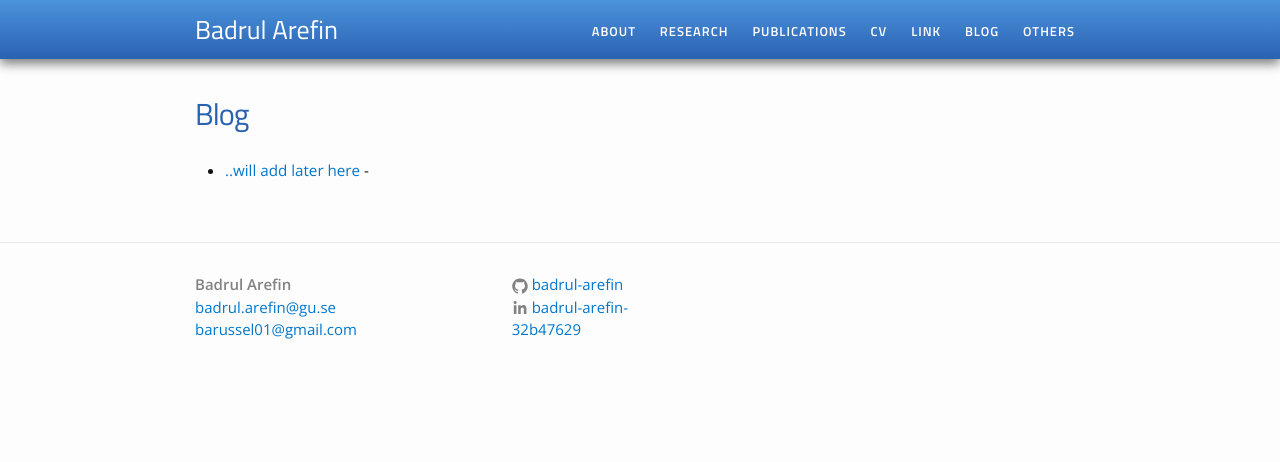
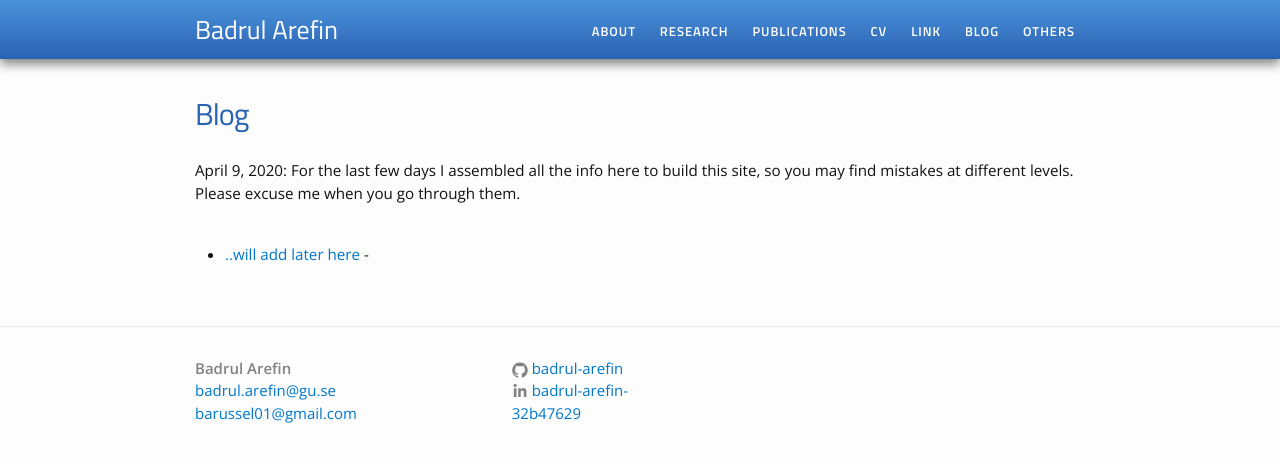
Before and after one commit to Badrul-Arefin/badrul-arefin.github.io, a Jekyll site: the page built from blog.md, in a window 1280 px wide. Shown: the top 462 px of the page. Built offline with Jekyll 4.4.1, drawn with Linux system fonts in a browser that asks for light colours.

Commit message:
Update blog.md

```diff
--- a/blog.md
+++ b/blog.md
@@ -3,6 +3,9 @@ layout: page
 permalink: /blog/
 title: Blog
 ---
+
+April 9, 2020: For the last few days I assembled all the info here to build this site, so you may find mistakes at different levels. Please excuse me when you go through them. <br><br>
+
 <ul>
 	<li><a href="Add later">..will add later here</a> - </li>
 </ul>
```
